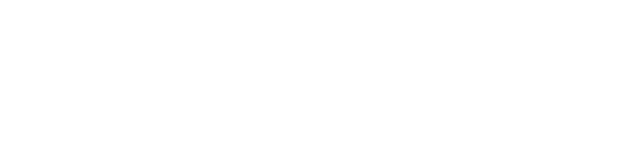
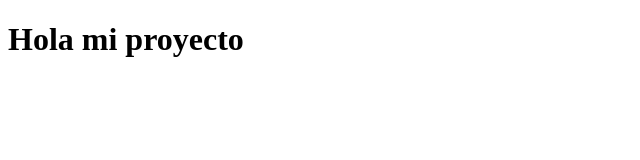
Before and after one commit to jaalorsa517/example, a plain HTML site: page index.html in a window 1280 px wide. Shown: the whole page, without its empty margins (0-640 px from the left). Drawn offline with Linux system fonts and the light colour scheme.

Commit message:
titulo agregado

```diff
--- a/index.html
+++ b/index.html
@@ -6,5 +6,7 @@
     <meta name="viewport" content="width=device-width, initial-scale=1.0" />
     <title>Documento</title>
   </head>
-  <body></body>
+  <body>
+    <h1>Hola mi proyecto</h1>
+  </body>
 </html>
```
